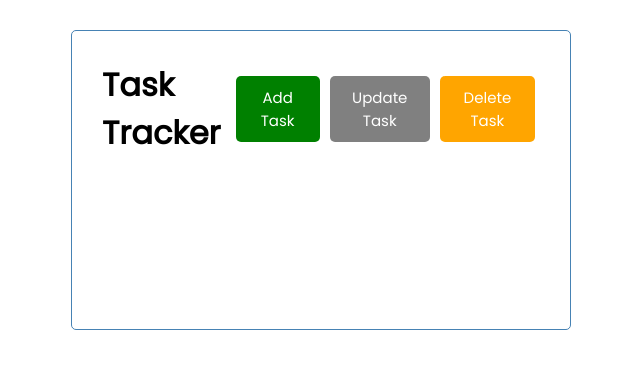
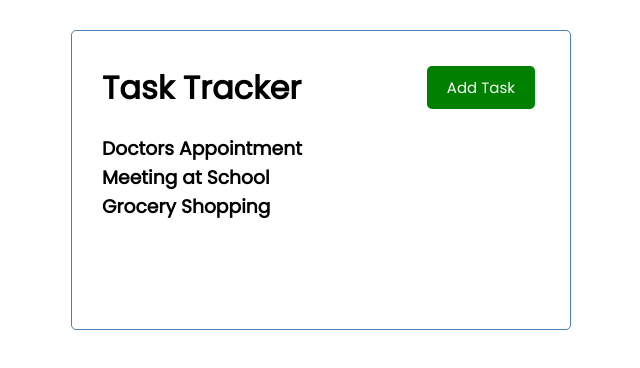
Before and after one commit to jeanwang2dev/vue-starter, a Vue app: page / in a window 1280 px wide. Shown: the top 368 px of the page, without its empty margins (319-959 px from the left). Built offline with nearby package versions, Linux system fonts and the light colour scheme.

Commit message:
add Tasks component and data

```diff
--- a/src/App.vue
+++ b/src/App.vue
@@ -1,19 +1,47 @@
 <template>
   <div class="container">
     <Header title="Task Tracker" />
-
+    <Tasks :tasks="tasks"/>
   </div>
 </template>
 
 <script>
 import Header from './components/Header';
-
+import Tasks from './components/Tasks.vue';
 
 export default {
   name: 'App',
   components: {
-    Header
+    Header,
+    Tasks
   },
+    data() {
+    return {
+      tasks: []
+    }
+  },
+  created() {
+    this.tasks = [
+      {
+        id: 1,
+        text: 'Doctors Appointment',
+        day: 'March 1st at 2:30pm',
+        reminder: true,
+      },
+      {
+        id: 2,
+        text: 'Meeting at School',
+        day: 'May 20th at 9:30am',
+        reminder: true,
+      },
+      {
+        id: 3,
+        text: 'Grocery Shopping',
+        day: 'April 1st at 12:30pm',
+        reminder: true,
+      }
+    ]
+  }
 
 }
 </script>
--- a/src/components/Header.vue
+++ b/src/components/Header.vue
@@ -2,8 +2,6 @@
     <header>
         <h1>{{title}}</h1>
         <Button btnText="Add Task" color="green"/>
-        <Button btnText="Update Task" color="grey"/>
-        <Button btnText="Delete Task" color="orange"/>
     </header>
 </template>
 
--- /dev/null
+++ b/src/components/Tasks.vue
@@ -0,0 +1,14 @@
+<template>
+    <div :key="task.id" v-for="task in tasks">
+        <h3>{{ task.text }}</h3>
+    </div>
+</template>
+
+<script>
+    export default {
+        name: 'Tasks',
+        props: {
+            tasks: Array
+        }
+    }
+</script>
```
Also changed, not shown: src/components/Task.vue (deleted).
